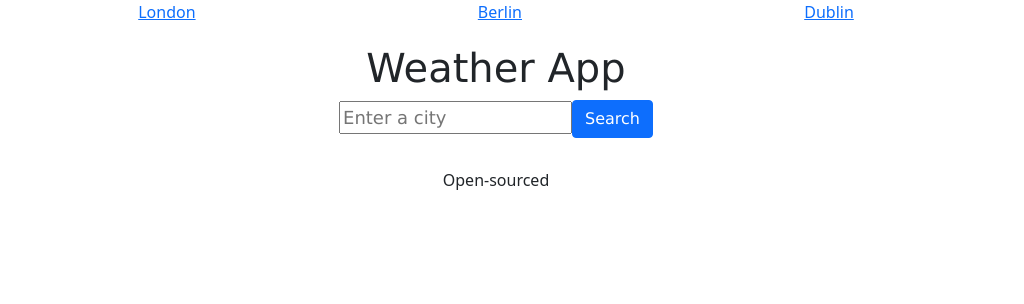
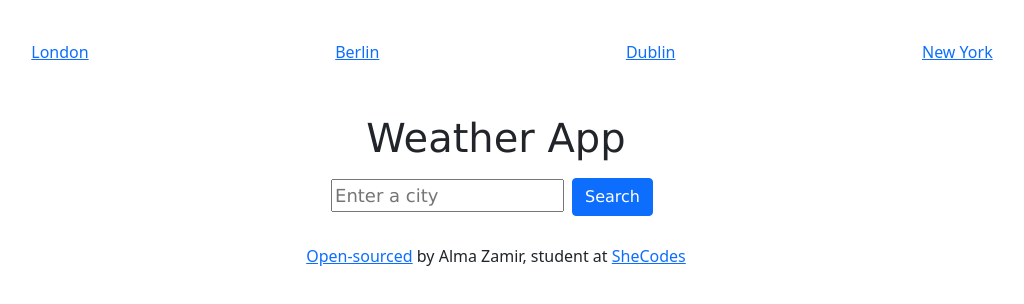
Before and after one commit to Almajs/react-project, a React (Create React App) app: page / in a window 1280 px wide. Shown: the top 304 px of the page, without its empty margins (144-1168 px from the left). Built offline with nearby package versions, Linux system fonts and the light colour scheme.

Commit message:
updated the CSS file

```diff
--- a/public/index.html
+++ b/public/index.html
@@ -14,15 +14,24 @@
   </head>
   <body>
     <div>
-      <ul className="navigation-items">
+      <ul class="navigation-items">
         <li><a href="London">London</a></li>
 
         <li><a href="Berlin">Berlin</a></li>
         <li><a href="Dublin">Dublin</a></li>
+        <li>
+          <a href="New York">New York</a>
+        </li>
       </ul>
     </div>
 
     <div id="root"></div>
-    <footer>Open-sourced</footer>
+    <footer>
+      <a href="https://github.com/Almajs/react-project" target="blank">
+        Open-sourced</a
+      >
+      by Alma Zamir, student at
+      <a href="https://www.shecodes.io/demos/react" target="blank">SheCodes</a>
+    </footer>
   </body>
 </html>
--- a/src/App.css
+++ b/src/App.css
@@ -1,14 +1,11 @@
 .Weather {
+  padding-top: 30px;
   text-align: center;
   font-size: large;
   font-family: "Lucida Sans", "Lucida Sans Regular", "Lucida Grande",
     "Lucida Sans Unicode", Geneva, Verdana, sans-serif;
+}
+.form-list {
+  list-style-type: none;
   padding-top: 20px;
 }
-ul {
-  list-style-type: none;
-  display: flex;
-  justify-content: space-evenly;
-  margin: 0;
-  padding: 0;
-}
--- a/src/App.js
+++ b/src/App.js
@@ -34,7 +34,11 @@ export default function App() {
   let form = (
     <form onSubmit={handleSubmit}>
       <input type="search" placeholder="Enter a city" onChange={updateCity} />
-      <input type="submit" value="Search" className="btn btn-primary" />
+      <input
+        type="submit"
+        value="Search"
+        className="btn btn-primary border-round m-2"
+      />
     </form>
   );
 
@@ -42,7 +46,7 @@ export default function App() {
     return (
       <div className="Weather">
         {form}
-        <ul className="Weather">
+        <ul className="form-list">
           <li>
             Temperature:
             {Math.round(weather.temperature)}°C
--- a/src/index.css
+++ b/src/index.css
@@ -1,10 +1,16 @@
-/* .navigation-items {
+.navigation-items {
   list-style-type: none;
+  padding-top: 20px;
+  margin: 20px;
   display: flex;
-  justify-content: center;
-} */
+  justify-content: space-around;
+}
 
 footer {
-  padding-top: 30px;
+  padding-top: 10px;
+  margin: 10px;
   text-align: center;
+  font-size: 0, 5rem;
+  font-weight: 400;
+  opacity: 0.3em;
 }
--- a/src/index.js
+++ b/src/index.js
@@ -3,8 +3,6 @@ import ReactDOM from "react-dom/client";
 import "./index.css";
 import App from "./App";
 import reportWebVitals from "./reportWebVitals";
-
-<footer>hehe</footer>;
 
 const root = ReactDOM.createRoot(document.getElementById("root"));
 root.render(
```
